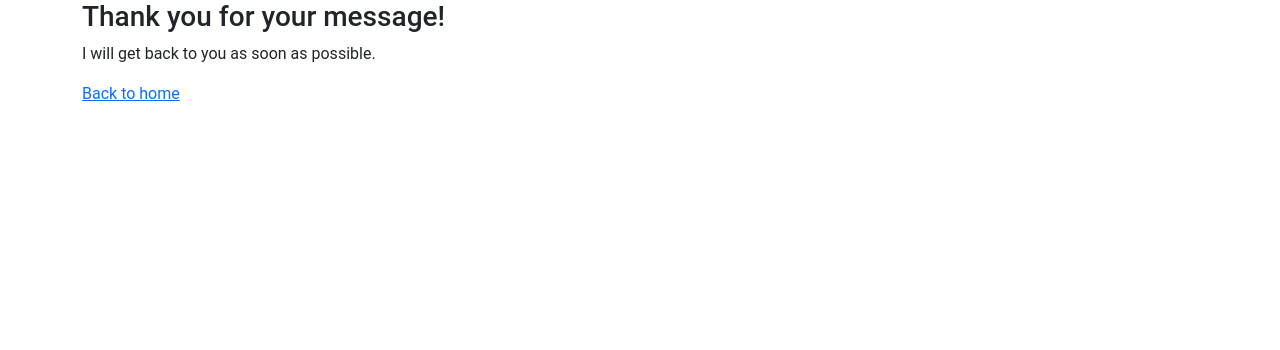
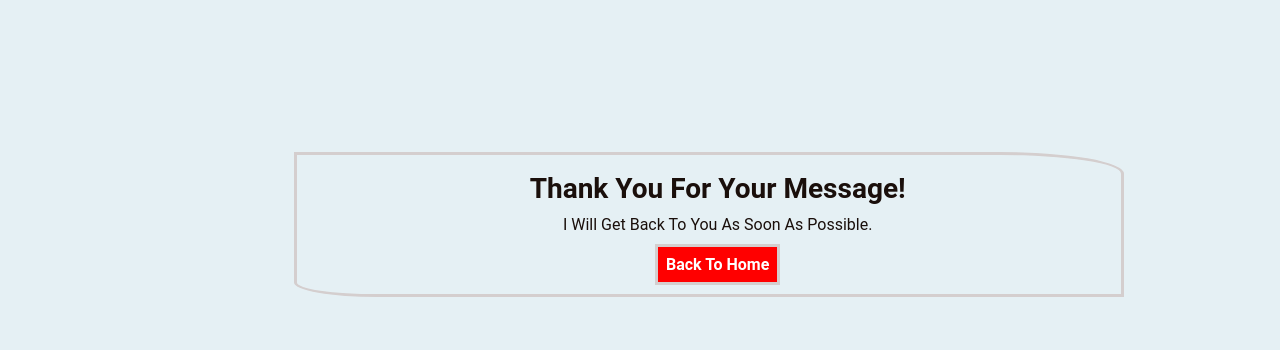
Before and after one commit to preciousakams/PImovies, a website built with webpack: page src/contactSubmit.html in a window 1280 px wide. Built offline with nearby package versions, Linux system fonts and the light colour scheme.

Commit message:
style updated

```diff
--- a/src/contactSubmit.html
+++ b/src/contactSubmit.html
@@ -10,7 +10,18 @@
     <title>Document</title>
 </head>
 <body>
-  <div class="contactResponse">
+  <div class="container contactResponse">
+    <div class="row justify-content-center">
+      <div class="col-lg-9">
+        <div class="content">
+          <h3>Thank you for your message!</h3>
+          <p>I will get back to you as soon as possible.</p>
+          <a href="index.html">Back to home</a>
+        </div>
+      </div>
+    </div>
+  </div>
+  <!-- <div class="contactResponse">
     <div class="container">
       <div class="row">
         <div class="col-md-12">
@@ -22,6 +33,6 @@
         </div>
       </div>
     </div>
-  </div>
+  </div> -->
 </body>
 </html>
--- a/src/style.css
+++ b/src/style.css
@@ -1,5 +1,10 @@
+* {
+  color: #1a0f0b;
+  font-family: Roboto, 'Courier New', Courier, monospace;
+}
+
 body {
-  font-family: Roboto, 'Courier New', Courier, monospace;
+  background-color: #e5f0f4;
 }
 
 .homePage {
@@ -70,12 +75,21 @@ footer a {
   text-decoration: none;
 }
 
+.content a {
+  border: solid rgb(212, 206, 206);
+  text-decoration: none;
+  background-color: red;
+  color: #fff;
+  padding: 1%;
+  font-weight: bold;
+}
+
 .header {
   padding: 2% 0 2% 2%;
   border-bottom: solid 3px rgb(212, 206, 206);
   position: fixed;
   width: 100%;
-  background: #fff;
+  background: #e5f0f4;
 }
 
 .header nav,
@@ -98,13 +112,13 @@ footer a {
 .header nav a,
 .contact-header nav a {
   text-decoration: none;
-  color: black;
+  color: #1a0f0b;
+  font-weight: bold;
 }
 
 .header nav ul li a,
 .contact-header nav ul li a {
   padding: 0 20px;
-  text-decoration: none;
 }
 
 .view-movie {
@@ -174,7 +188,7 @@ footer a {
 
 .card-movie form button {
   border: none;
-  background: rgb(10, 138, 250);
+  background: red;
   padding: 10px 0;
   color: #fff;
 }
@@ -239,6 +253,11 @@ footer a {
   font-weight: bold;
 }
 
+.contact form {
+  font-weight: bold;
+  font-size: large;
+}
+
 .contact form button {
   background-color: red;
   border: none;
@@ -250,4 +269,25 @@ footer a {
   border-bottom: solid 3px rgb(212, 206, 206);
   width: 100%;
   margin-bottom: 5%;
+  font-size: large;
 }
+
+.contactResponse {
+  padding: 2% 0 2% 2%;
+  width: 100%;
+  margin: 6%;
+}
+
+.content {
+  padding: 2% 0 2% 2%;
+  width: 100%;
+  border: solid rgb(212, 206, 206);
+  border-radius: 0 15% 0 10%;
+  margin: 6%;
+  text-align: center;
+  text-transform: capitalize;
+}
+
+.content h3 {
+  font-weight: bold;
+}
```
